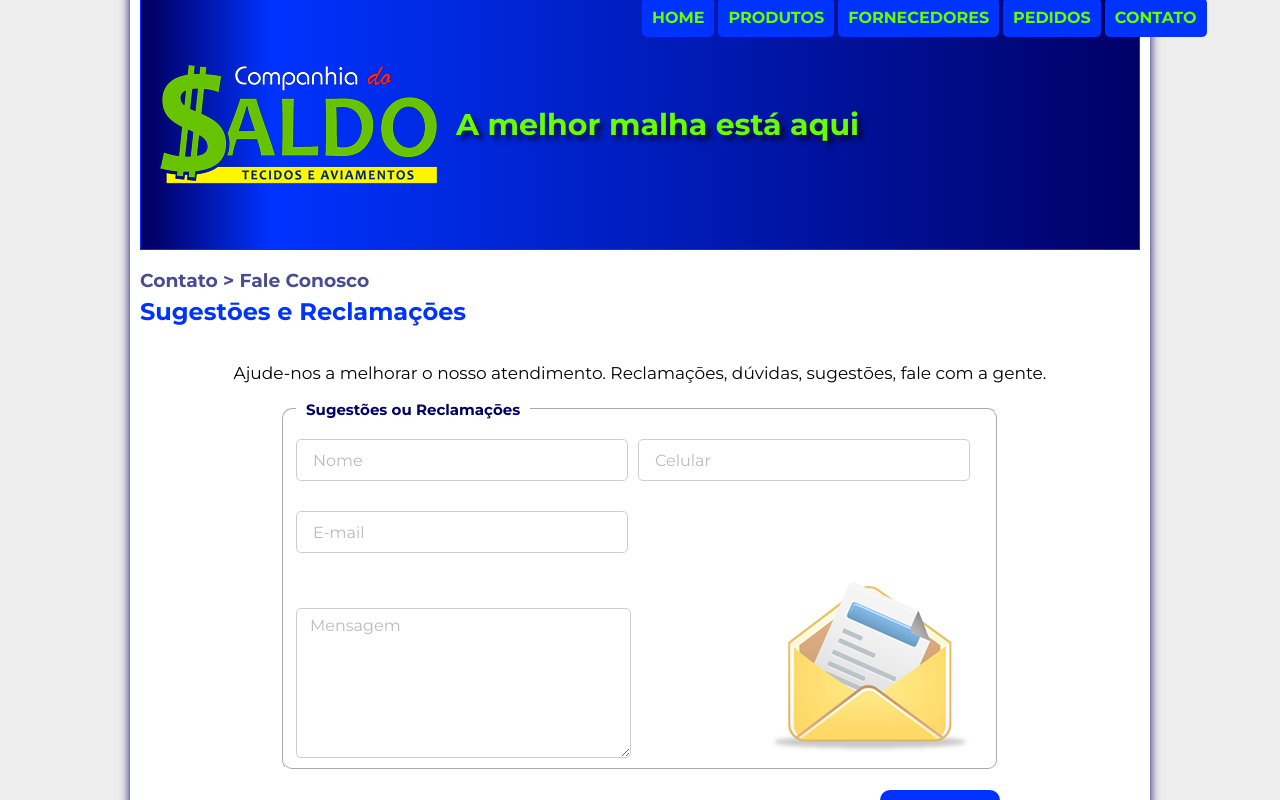
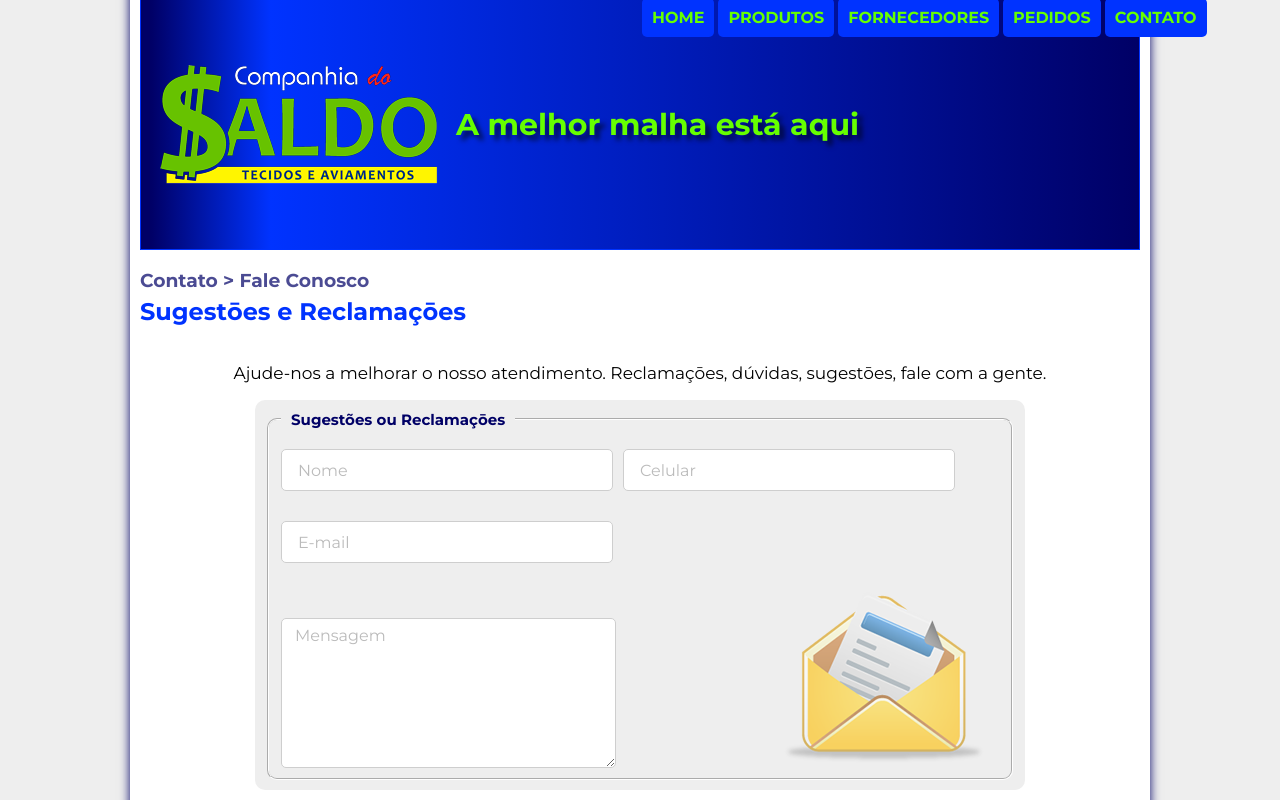
Before and after one commit to marcusviniciusmo/Companhia_Do_Saldo_Website, a React (Vite) app in the folder frontend/: page /contact in a window 1280 px wide. Shown: the top 800 px of the page. Built offline with nearby package versions, Linux system fonts and the light colour scheme.

Commit message:
Fix: Background on Form styles

```diff
--- a/frontend/src/components/ContactForm/index.tsx
+++ b/frontend/src/components/ContactForm/index.tsx
@@ -31,7 +31,7 @@ export function ContactForm() {
     <Container>
       <ViewHeaderText>{mockedData?.text}</ViewHeaderText>
 
-      <Form>
+      <Form className="contactForm">
         <FieldsetForm icon={mockedData!?.icon}>
           <Legend>Sugestões ou Reclamaçōes</Legend>
           <InputRow>
--- a/frontend/src/styles/Form/index.tsx
+++ b/frontend/src/styles/Form/index.tsx
@@ -8,6 +8,14 @@ export const Container = styled.form`
   fieldset {
     margin-block: 0rem;
     border-color: #FFFFFF;
+    border-radius: 1rem;
+  }
+
+  &.contactForm {
+    background: var(--background);
+    width: 75%;
+    margin: 1rem auto;
+    padding: 1rem;
     border-radius: 1rem;
   }
 `;
```
